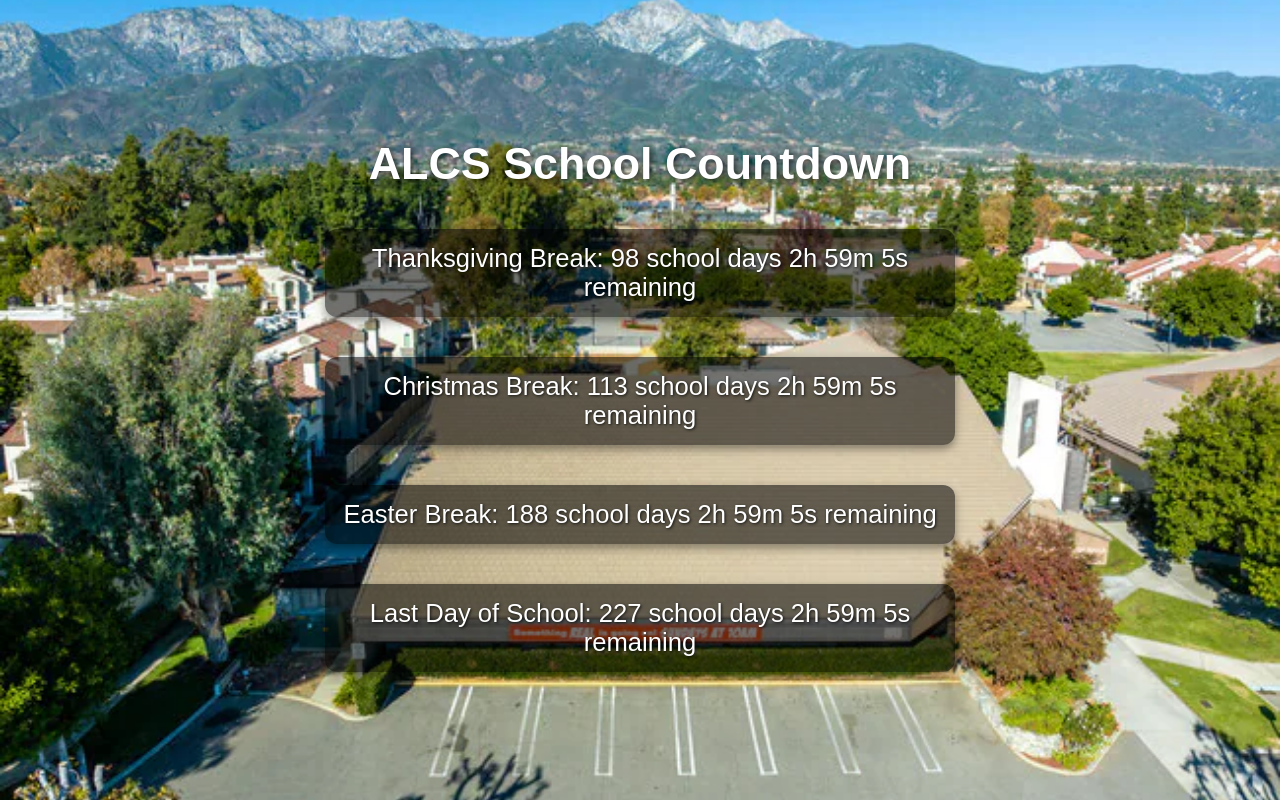
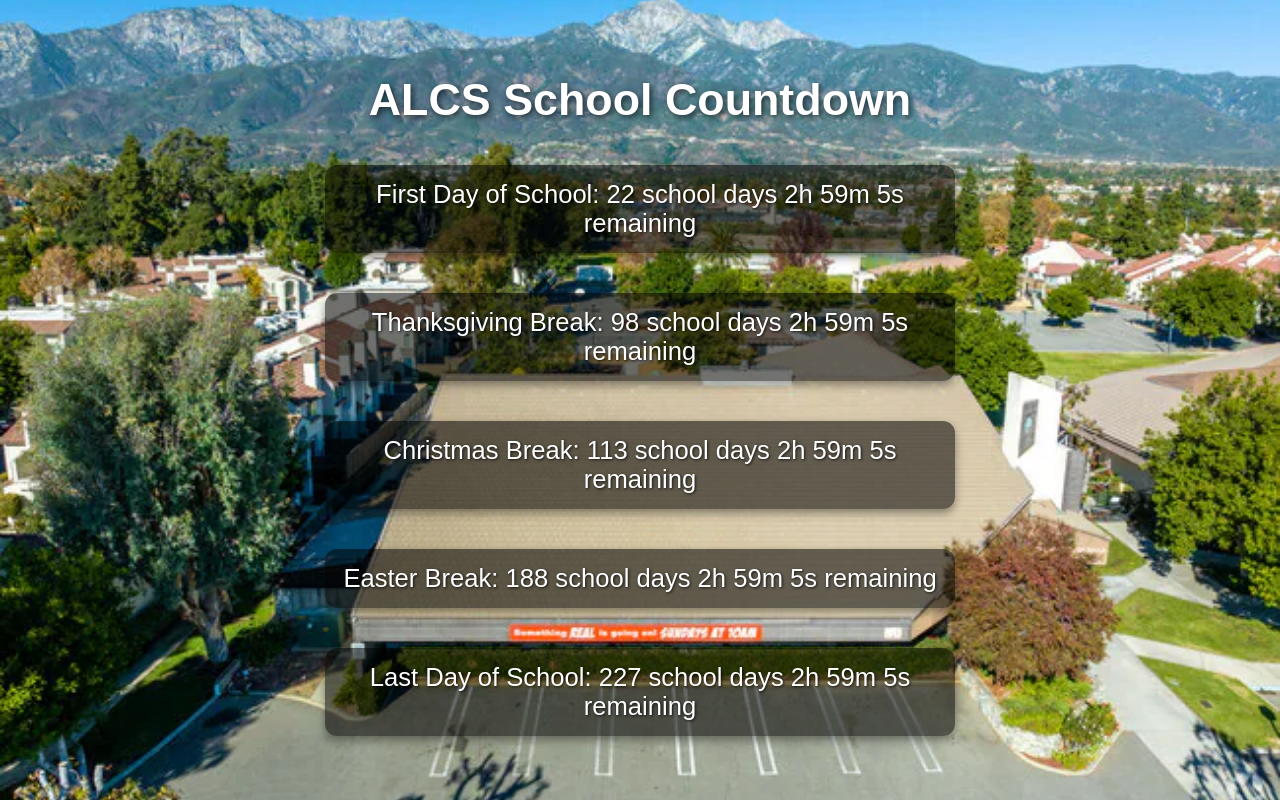
Before and after one commit to erock90/alcs-countdown, a plain HTML site: page index.html in a window 1280 px wide. Drawn offline with Linux system fonts and the light colour scheme.

Commit message:
Add files via upload

```diff
--- a/index.html
+++ b/index.html
@@ -42,11 +42,15 @@
       box-shadow: 0 4px 10px rgba(0,0,0,0.4);
     }
   </style>
-</head>
-<body>
+
+    <audio id="alertSound" src="https://www.soundjay.com/button/beep-07.wav" preload="auto"></audio>
+    </head>
+
+<body onload="enterFullscreen()">
 
 <h1>ALCS School Countdown</h1>
 
+<div class="countdown-box" id="firstday"></div>
 <div class="countdown-box" id="thanksgiving"></div>
 <div class="countdown-box" id="christmas"></div>
 <div class="countdown-box" id="easter"></div>
@@ -54,6 +58,13 @@
 
 <script>
   const countdowns = [
+
+    {
+      label: "First Day of School",
+      target: new Date("2025-08-07T08:00:00"),
+      elementId: "firstday"
+    },
+
     {
       label: "Thanksgiving Break",
       target: new Date("2025-11-21T13:00:00"),
@@ -135,7 +146,39 @@
     }
   }
 
-  setInterval(updateCountdowns, 1000);
+
+  function enterFullscreen() {
+    if (document.documentElement.requestFullscreen) {
+      document.documentElement.requestFullscreen();
+    }
+  }
+
+  const alertAudio = document.getElementById('alertSound');
+  const warned = new Set();
+
+  function updateCountdowns() {
+    const now = new Date();
+    for (let item of countdowns) {
+      const remaining = getRemainingSchoolTime(now, item.target);
+      const el = document.getElementById(item.elementId);
+      if (remaining <= 0) {
+        el.textContent = `🎉 ${item.label} has started!`;
+        el.style.backgroundColor = "rgba(0,128,0,0.6)";
+        el.style.color = "#fff";
+      } else {
+        el.textContent = `${item.label}: ${formatTime(remaining)}`;
+        const daysLeft = Math.floor(remaining / (1000 * 60 * 60 * 24));
+        if (daysLeft <= 5 && !warned.has(item.elementId)) {
+          el.style.border = "3px solid red";
+          el.style.boxShadow = "0 0 20px red";
+          alertAudio.play().catch(()=>{});
+          warned.add(item.elementId);
+        }
+      }
+    }
+  }
+
+setInterval(updateCountdowns, 1000);
 </script>
 
 </body>
```
